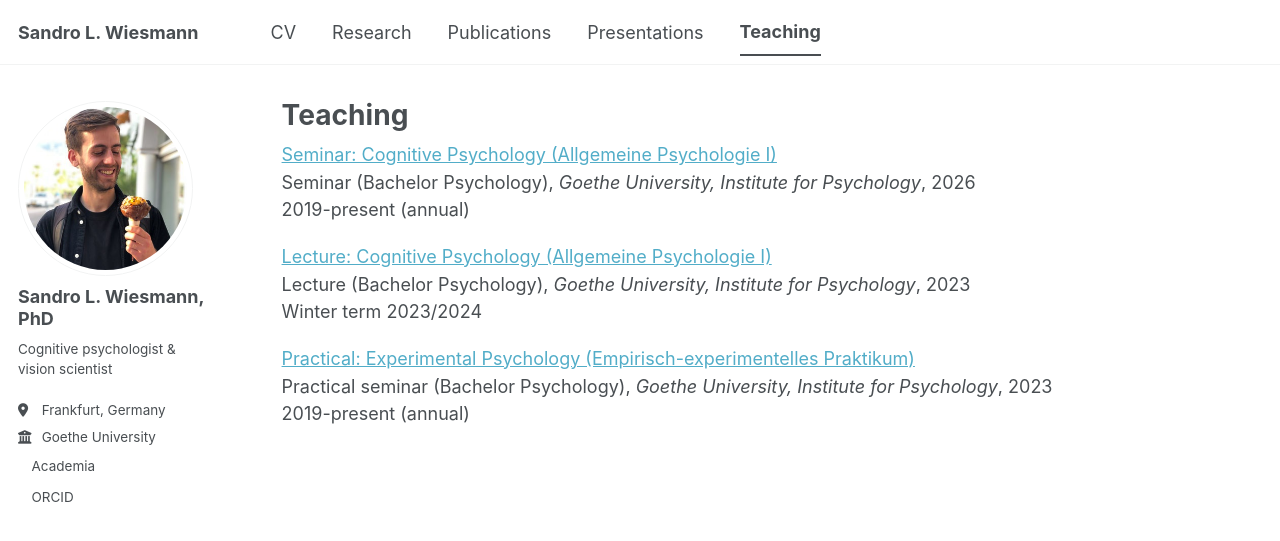
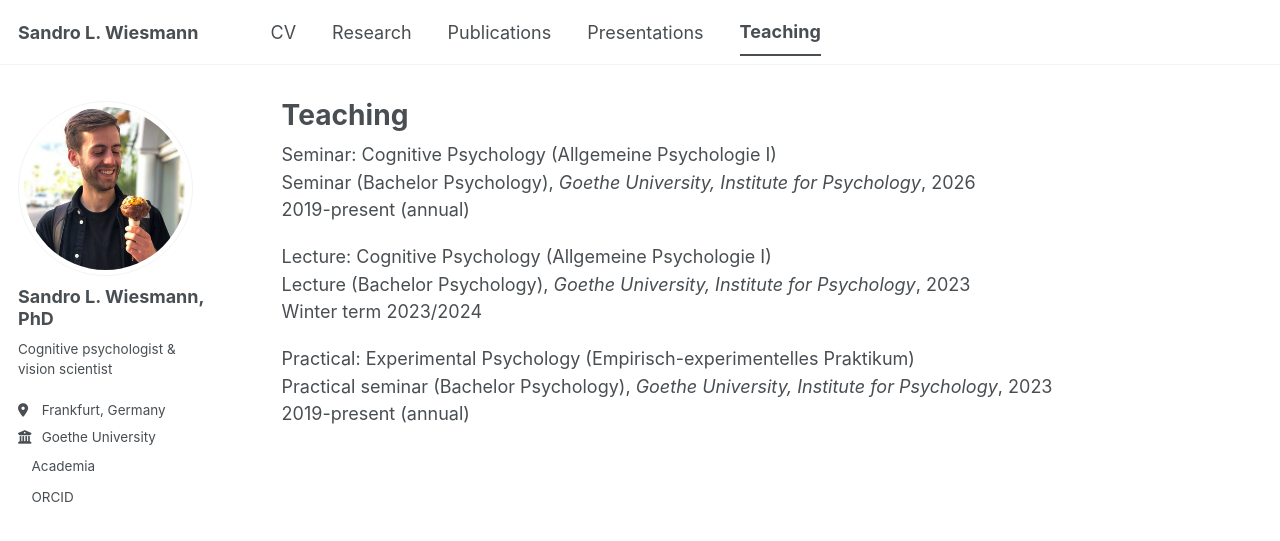
Before and after one commit to sandrowiesmann/sandrowiesmann.github.io, a Jekyll site: the page built from _pages/teaching.html, in a window 1280 px wide. Shown: the top 541 px of the page. Built offline with Jekyll 4.4.1, drawn with Linux system fonts in a browser that asks for light colours; a script bundle is joined from its source files by our own code; a style sheet for code colours, icons or effects is not loaded.

Commit message:
Allow unpublished posts in teaching collection

```diff
--- a/_includes/archive-single.html
+++ b/_includes/archive-single.html
@@ -10,7 +10,7 @@
   <article class="archive__item" itemscope itemtype="http://schema.org/CreativeWork">
 
     <h2 class="archive__item-title" itemprop="headline">
-      {% if post.category == "unpublished" %}
+      {% if post.category == "unpublished" or post.collection == "teaching" %}
         {{ title }}
       {% elsif post.paperurl %}
         <a href="{{ post.paperurl }}" target="_blank" rel="noopener">{{ title }}</a>
```
